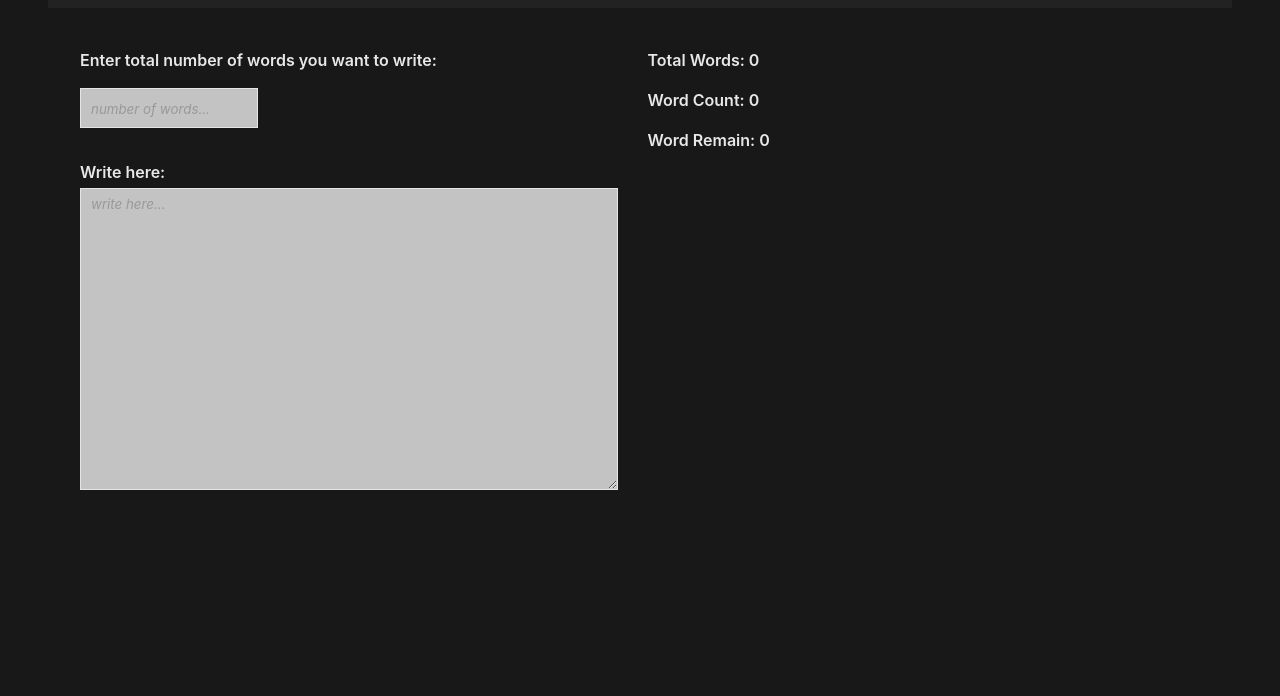
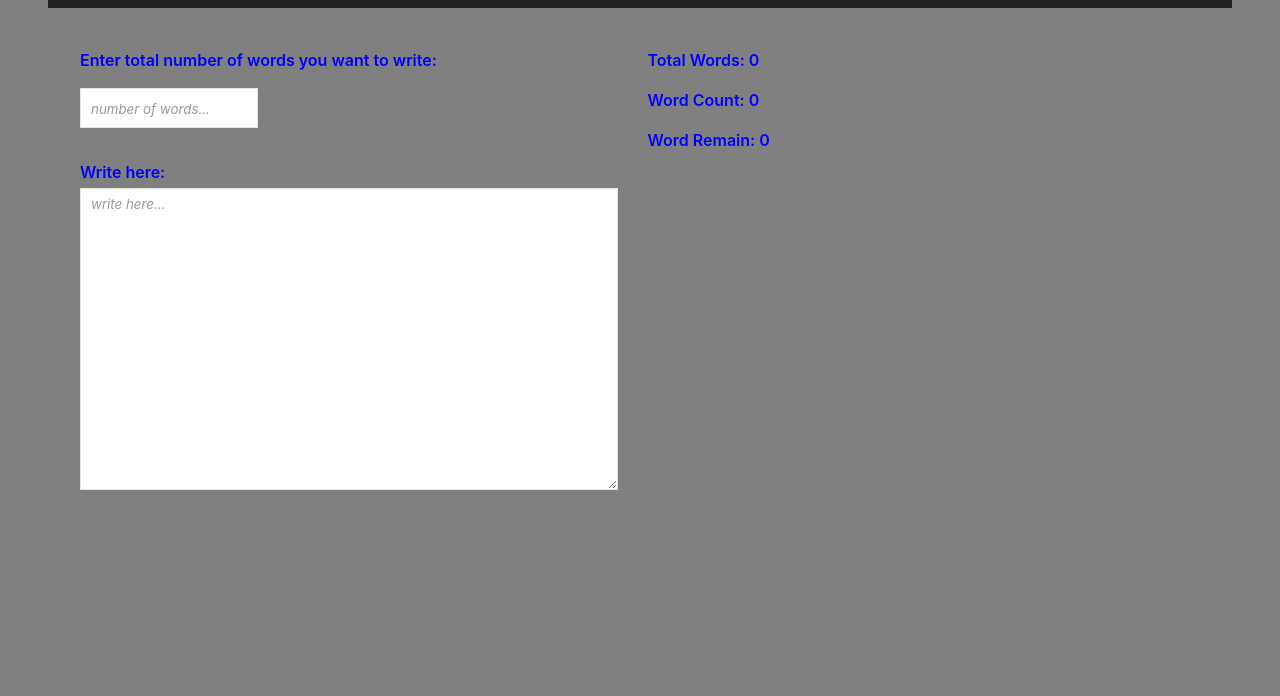
Before and after one commit to Terry-atb/Word-counter, a plain HTML site: page index.html in a window 1280 px wide. Shown: the part 104-800 px from the top of the page. Drawn offline with nearby package versions, Linux system fonts and the light colour scheme.

Commit message:
Update style.css

```diff
--- a/CSS/style.css
+++ b/CSS/style.css
@@ -3,16 +3,16 @@
 }
 
 .main {
-    background-color: rgb(24, 24, 24);
+    background-color: grey;
     min-height: 100vh;
-    color: #e8e8e8;
+    color: blue;
     font-weight: 600;
     padding: 3rem;
     padding-top: 1rem;
 }
 
 .uk-textarea.text-field , .uk-input.text-field {
-    background-color: rgb(195,195,195);
+    background-color: white;
 }
 
 .content {
@@ -21,7 +21,7 @@
 
 ::placeholder {
     font-size: smaller;
-    font-weight: 400;
+    font-weight: 450;
     font-style: oblique;
 }
 
```
